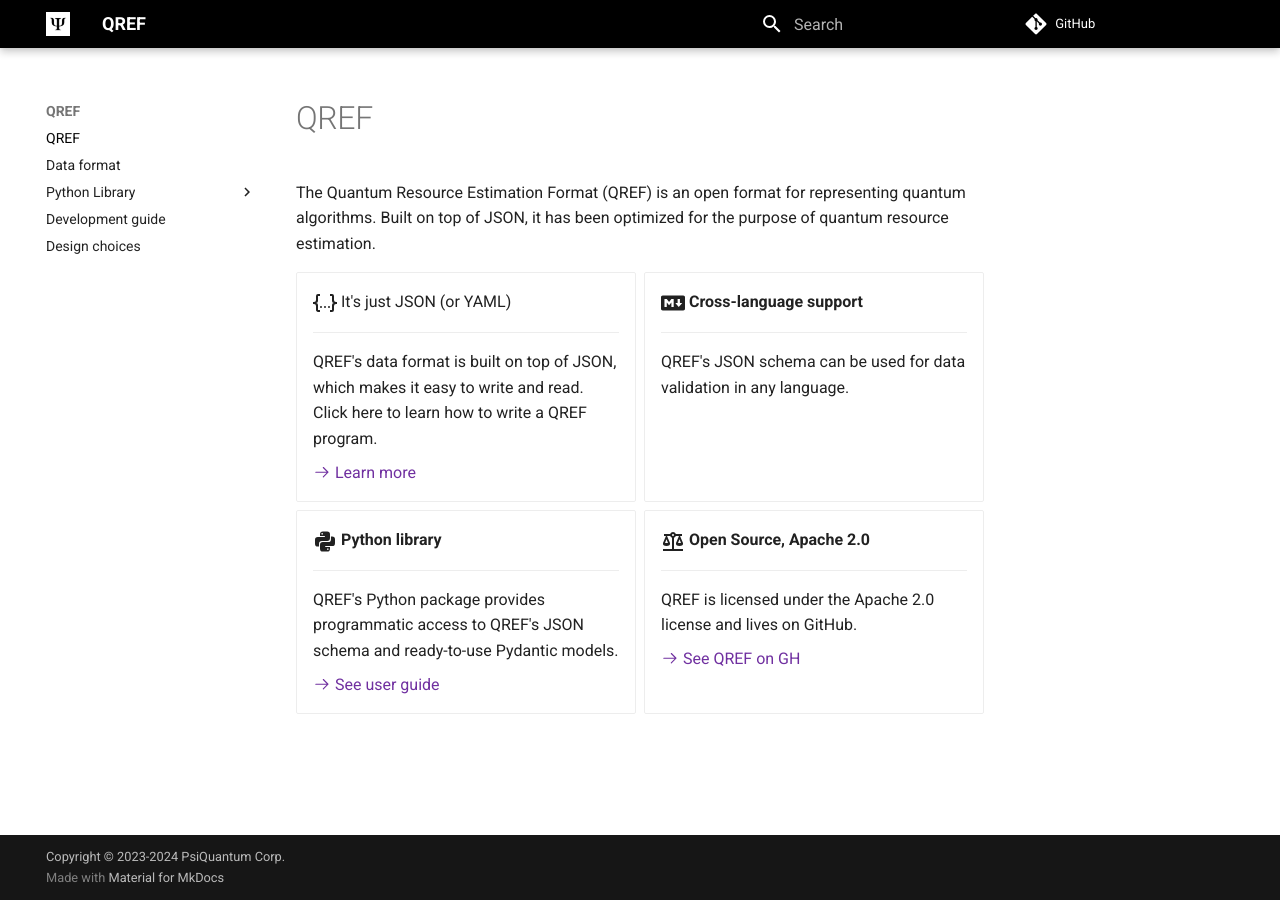
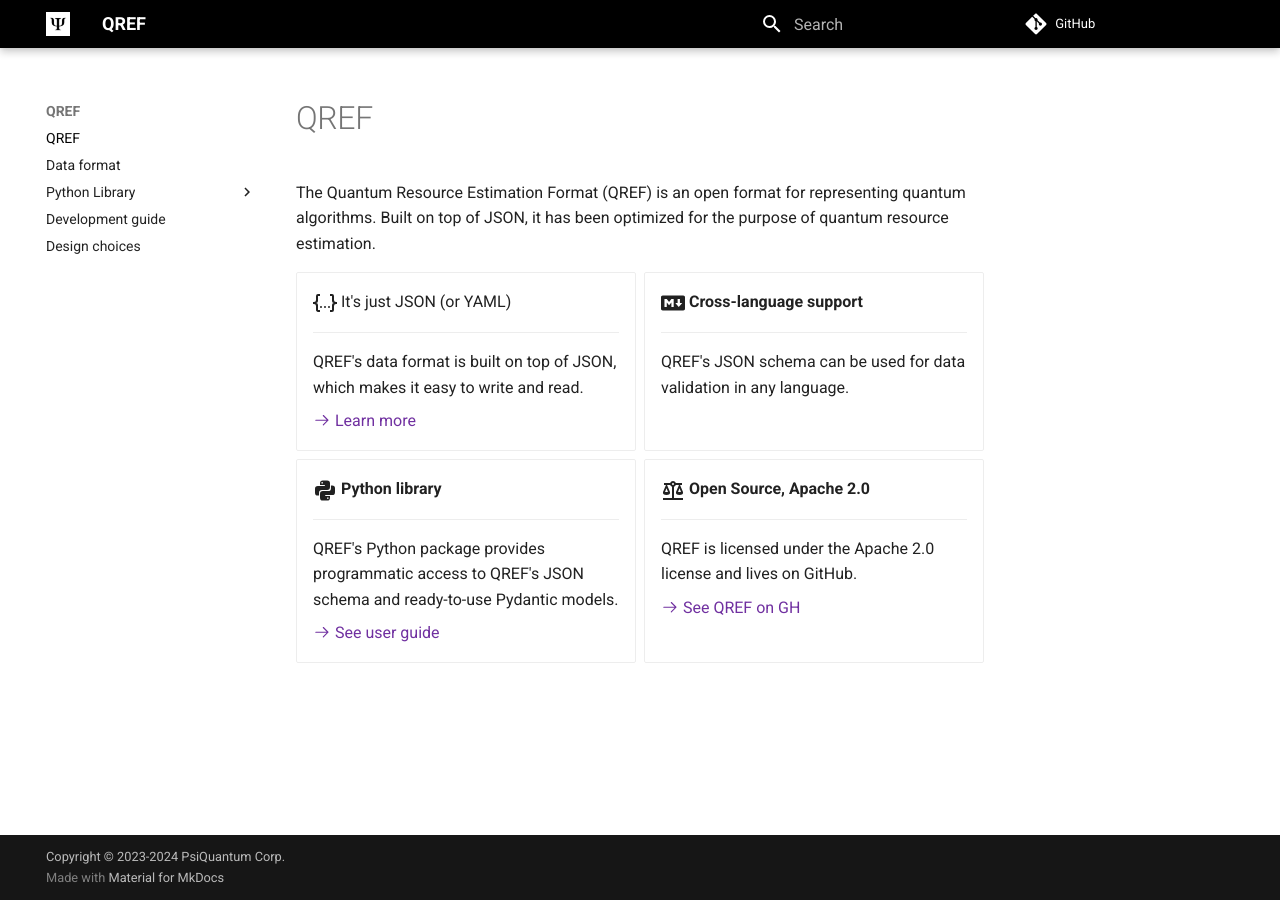
Before and after one commit to PsiQ/qref, an MkDocs documentation site: the page built from docs/index.md, in a window 1280 px wide. Built offline with MkDocs 1.6.1 and Material for MkDocs 9.7.7, drawn with Linux system fonts in a browser that asks for light colours; comment, search, counter and statistics services are not loaded; the version menu is left out.

Commit message:
Michal's comments from PR

```diff
--- a/docs/index.md
+++ b/docs/index.md
@@ -10,7 +10,7 @@
     ---
 
     QREF's data format is built on top of JSON, which makes it easy to
-    write and read. Click here to learn how to write a QREF program.
+    write and read.
 
     [:octicons-arrow-right-24: Learn more](format.md)
 
```
Also changed, not shown: docs/format.md (+2 -2 lines).
